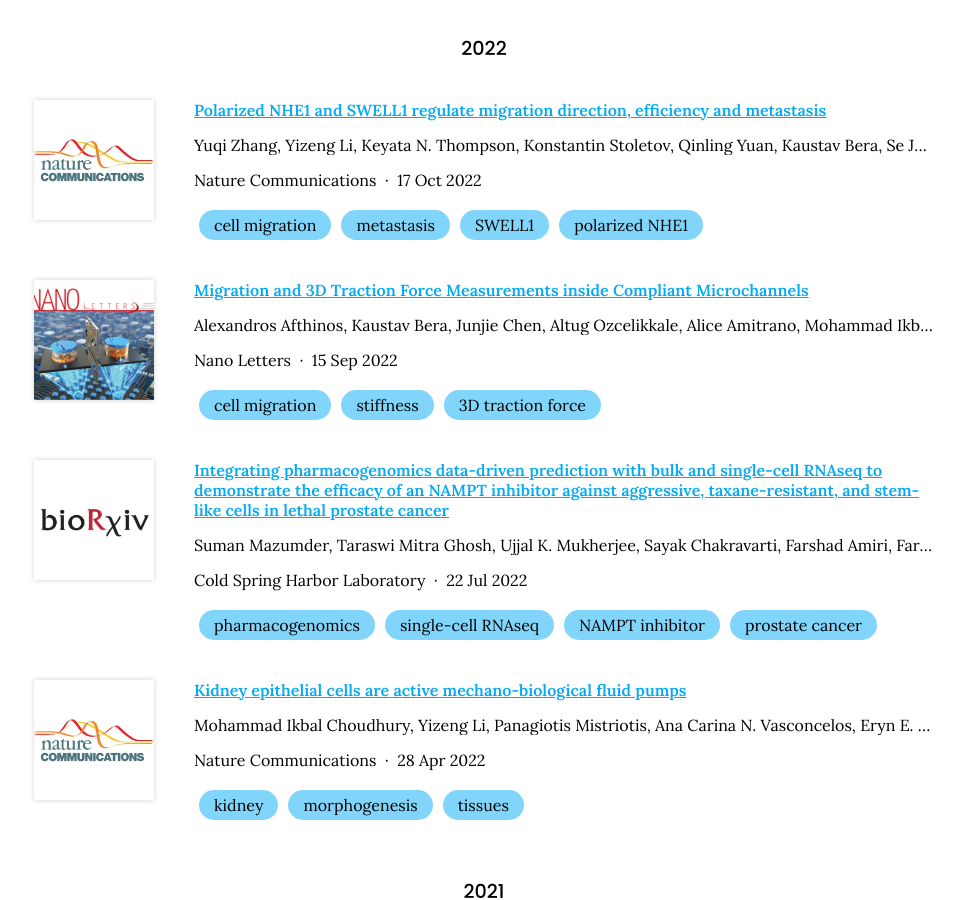
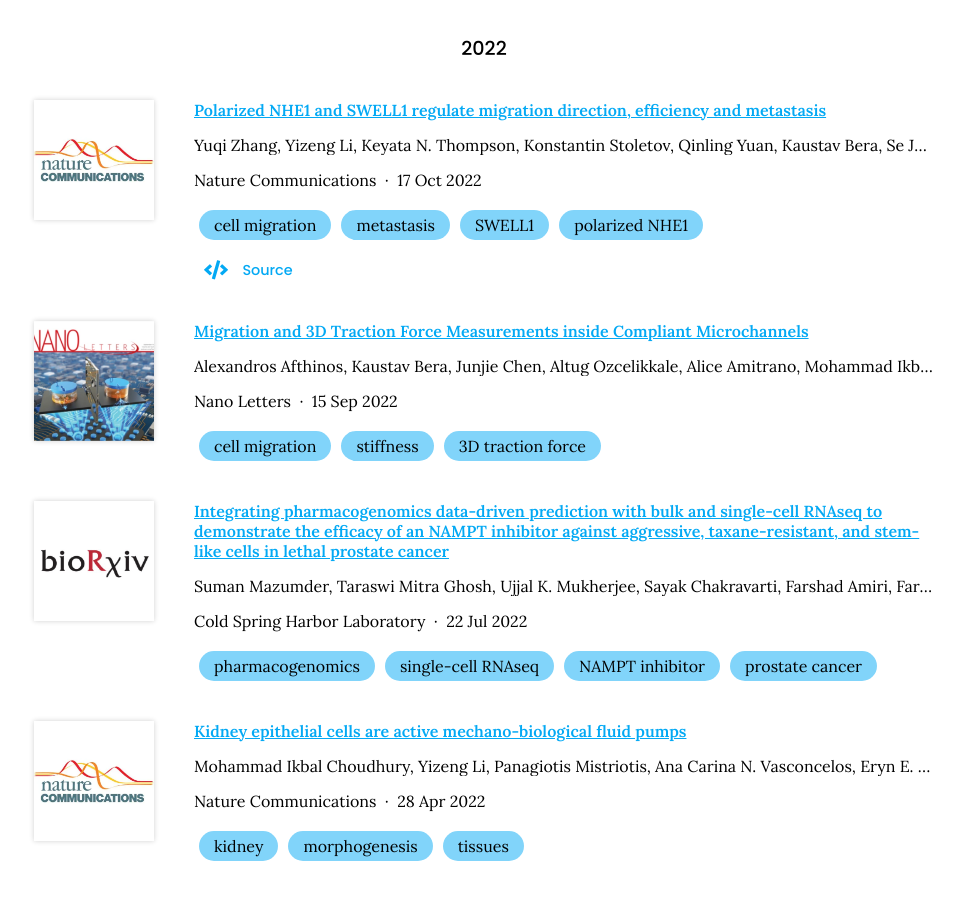
Before and after one commit to mistriotis-lab/mistriotis-lab.github.io, a Jekyll site: the page built from publications/index.md, in a window 1280 px wide and 900 px high, scrolled down 318 px. Shown: the whole window, without its empty margins (156-1119 px from the left). Built offline with Jekyll 4.4.1, drawn with Linux system fonts in a browser that asks for light colours; nearby versions of some CDN libraries.

Commit message:
Generate citations

```diff
--- a/_data/citations.yaml
+++ b/_data/citations.yaml
@@ -29,7 +29,7 @@
   - SWELL1
   - polarized NHE1
   extra-links:
-  - type: code
+  - type: source
     link: https://doi.org/10.5281/zenodo.7105392
   image: images/papers/nature-comm.png
 - id: doi:10.1021/acs.nanolett.2c01261
```
